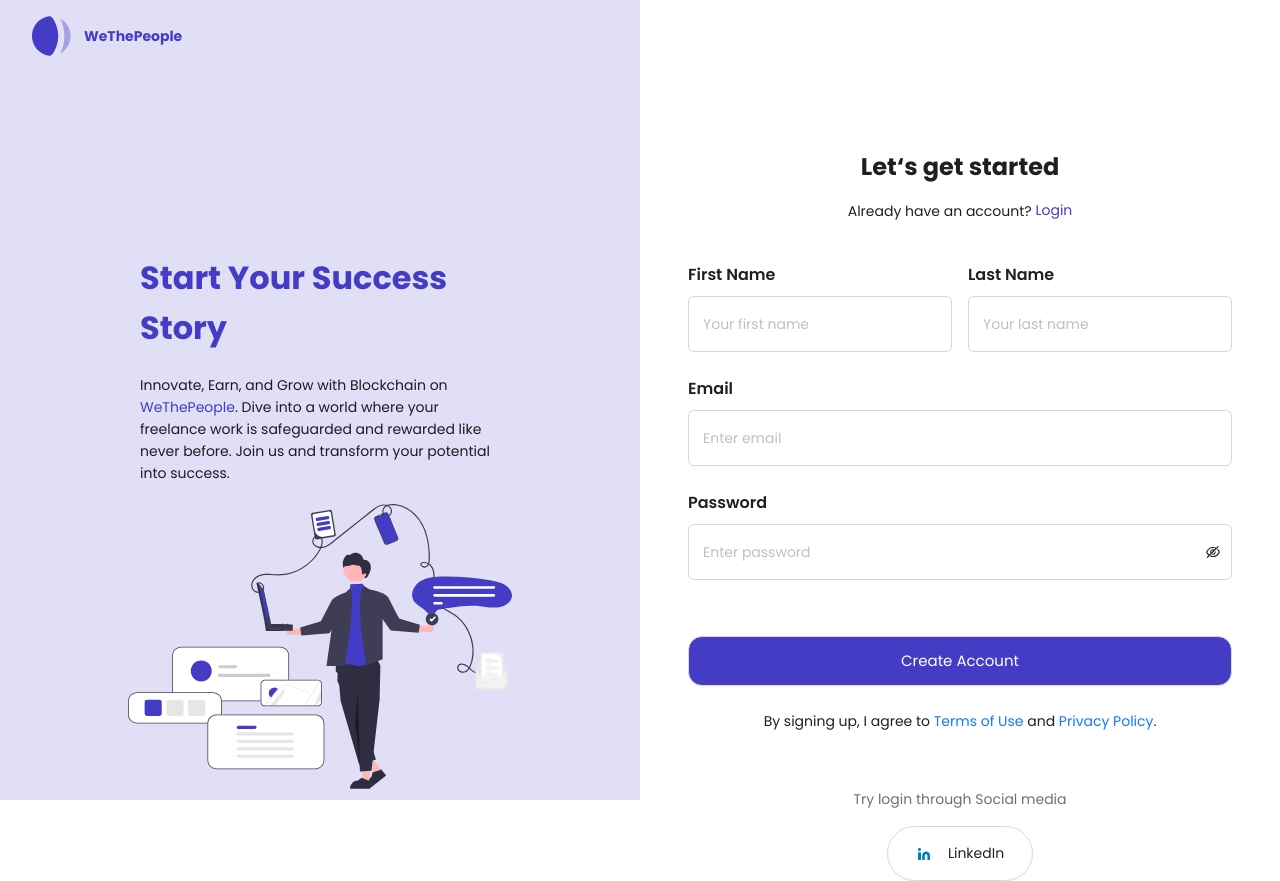
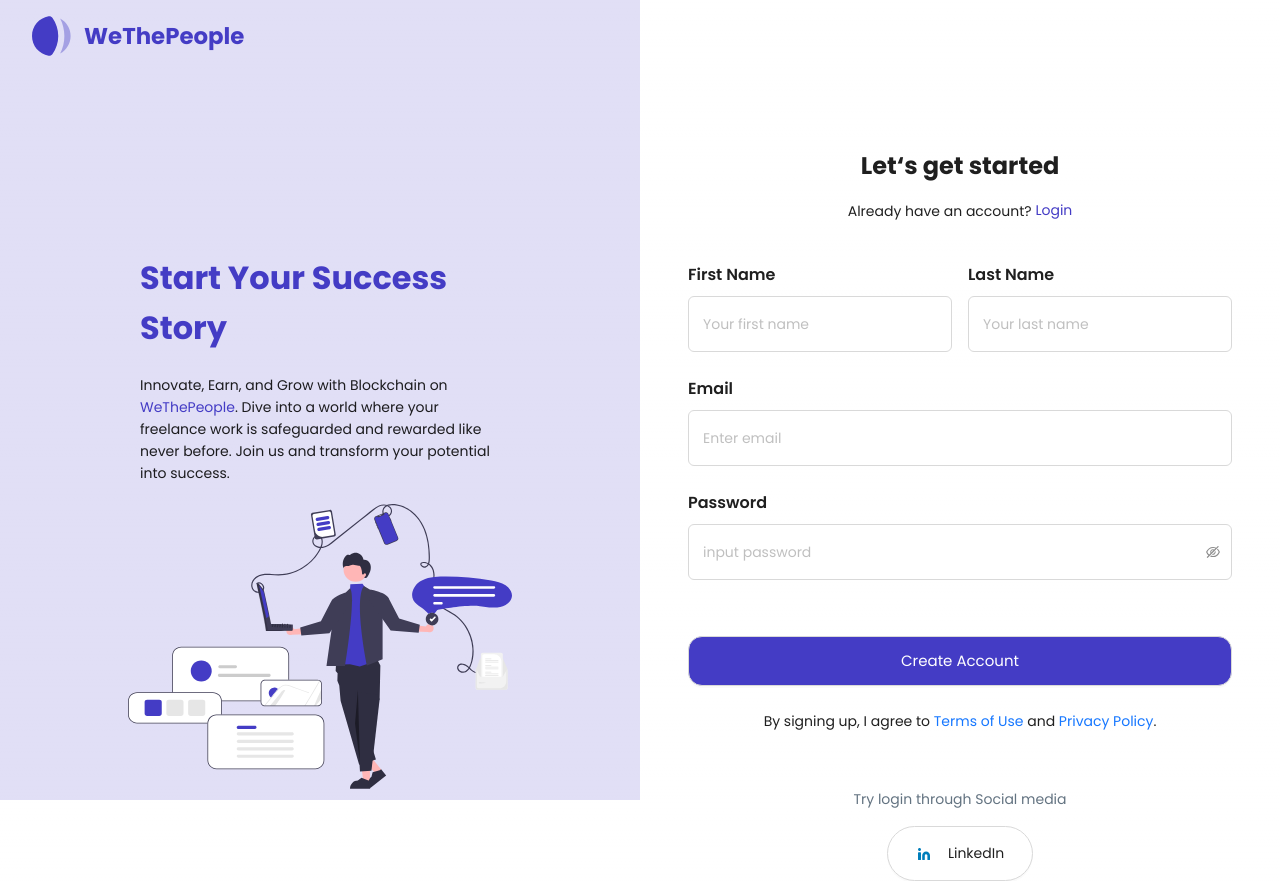
Before and after one commit to miniblaster/wtp-coin-initial, a Next.js app in the folder frontend/: page /auth/signup in a window 1280 px wide. Built offline with nearby package versions, Linux system fonts and the light colour scheme.

Commit message:
fix: Fix autofill background gray-blue into white

```diff
--- a/frontend/app/auth/(navbar)/layout.tsx
+++ b/frontend/app/auth/(navbar)/layout.tsx
@@ -1,4 +1,4 @@
-import AuthNavbar from "@/components/authNavbar";
+import AuthNavbar from "@/components/auth/authNavbar";
 import { Flex } from "antd";
 
 interface INoSidebarAuthLayoutProps {
--- a/frontend/app/auth/(sidebar)/layout.tsx
+++ b/frontend/app/auth/(sidebar)/layout.tsx
@@ -1,5 +1,6 @@
 import { Flex } from "antd";
-import RightSidebar from "@/components/authSidebar";
+import RightSidebar from "@/components/auth/authSidebar";
+import MobileRightSidebar from "@/components/auth/authSidebar/mobile";
 
 interface ISidebarAuthLayoutProps {
   children: React.ReactNode;
@@ -10,7 +11,12 @@ export default function SidebarAuthLayout({
 }: Readonly<ISidebarAuthLayoutProps>) {
   return (
     <Flex className={`lg:h-screen lg:flex block`}>
-      <RightSidebar />
+      <Flex className={`w-1/2 lg:flex hidden`}>
+        <RightSidebar />
+      </Flex>
+      <Flex className={`w-full flex lg:hidden`}>
+        <MobileRightSidebar />
+      </Flex>
       <Flex className={`lg:w-1/2 lg:flex hidden`}>{children}</Flex>
     </Flex>
   );
--- a/frontend/app/auth/(sidebar)/signin/page.tsx
+++ b/frontend/app/auth/(sidebar)/signin/page.tsx
@@ -3,6 +3,7 @@ import Image from "next/image";
 import Link from "next/link";
 import TwitterLogo from "@/public/img/auth/Twitter.svg";
 import { EyeInvisibleOutlined, EyeOutlined } from "@ant-design/icons";
+import Password from "antd/es/input/Password";
 
 export default function Signin() {
   return (
@@ -30,11 +31,10 @@ export default function Signin() {
             <Typography className="font-semibold text-[16px]/[24px]">
               Password
             </Typography>
-            <Input
+            <Password
               placeholder="Enter password"
               className={`py-4 pl-[14px]`}
-              suffix={<EyeInvisibleOutlined />}
-            ></Input>
+            />
           </Flex>
           <Link
             href={"#"}
--- a/frontend/app/auth/(sidebar)/signup/page.tsx
+++ b/frontend/app/auth/(sidebar)/signup/page.tsx
@@ -1,7 +1,10 @@
+// "use server";
+
 import Link from "next/link";
 import Image from "next/image";
 import { Flex, Typography, Input, Button } from "antd";
 import { EyeInvisibleOutlined, EyeOutlined } from "@ant-design/icons";
+import Password from "antd/es/input/Password";
 import { Poppins } from "next/font/google";
 
 import TwitterLogo from "@/public/img/auth/Twitter.svg";
@@ -23,7 +26,7 @@ export default function Signup() {
           className={`h-[74px] justify-between mb-4`}
           align="center"
         >
-          <Typography className={`font-bold text-[24px]`}>
+          <Typography className={`font-bold text-[24px]/[36px]`}>
             Let&lsquo;s get started
           </Typography>
           <Flex>
@@ -72,12 +75,10 @@ export default function Signup() {
             <Typography className={`text-[16px] font-semibold`}>
               Password
             </Typography>
-            <Input
-              type="email"
-              placeholder="Enter password"
+            <Password
+              placeholder="input password"
               className={`py-4 pl-[14px] flex justify-between`}
-              suffix={<EyeInvisibleOutlined />}
-            ></Input>
+            />
           </Flex>
         </Flex>
       </Flex>
--- /dev/null
+++ b/frontend/app/auth/splash/page.tsx
@@ -0,0 +1,16 @@
+import Image from "next/image";
+import { Flex, Typography } from "antd";
+import Logo from "@/public/img/Logomark.svg";
+
+export default function Splash() {
+  return (
+    <Flex justify="center" align="center" className="w-screen h-screen">
+      <Flex align="center" className="gap-x-[12.8px]">
+        <Image src={Logo} alt="LogoIcon" width={51.2} />
+        <Typography className="text-mainColor text-[28.8px]/[54.86px] font-bold">
+          WeThePeople
+        </Typography>
+      </Flex>
+    </Flex>
+  );
+}
--- a/frontend/app/globals.css
+++ b/frontend/app/globals.css
@@ -6,6 +6,20 @@
   --foreground-rgb: 0, 0, 0;
   --background-start-rgb: 214, 219, 220;
   --background-end-rgb: 255, 255, 255;
+
+  input:-webkit-autofill:focus {
+    background-color: #FFFFFF !important;
+    color: #555 !important;
+    -webkit-box-shadow: 0 0 0 1000px white inset !important;
+    -webkit-text-fill-color: #555555 !important;
+  }
+
+  input:-webkit-autofill {
+    background-color: #FFFFFF !important;
+    color: #555 !important;
+    -webkit-box-shadow: 0 0 0 1000px white inset !important;
+    -webkit-text-fill-color: #555555 !important;
+  }
 }
 
 @media (prefers-color-scheme: dark) {
--- a/frontend/app/layout.tsx
+++ b/frontend/app/layout.tsx
@@ -5,7 +5,7 @@ import "./globals.css";
 
 const poppins = Poppins({
   subsets: ["latin"],
-  display: "auto",
+  display: "swap",
   variable: "--font-poppins",
   weight: ["100", "200", "300", "400", "500", "600", "700", "800", "900"],
 });
@@ -28,6 +28,11 @@ export default function RootLayout({
             token: {
               fontFamily: { poppins },
             },
+            components: {
+              Input: {
+                colorFillSecondary: "red",
+              },
+            },
           }}
         >
           {children}
--- /dev/null
+++ b/frontend/components/auth/authSidebar/index.tsx
@@ -0,0 +1,37 @@
+import Image from "next/image";
+import { Flex, Typography } from "antd";
+import Logo from "@/public/img/Logomark.svg";
+import Illustration from "@/public/img/AuthSidebarIllustration.svg";
+
+export default function RightSidebar() {
+  return (
+    <>
+      <Flex className={`w-full flex-col bg-mainColor/[0.16]`}>
+        <Flex className={`px-8 py-4 items-center`}>
+          <Image src={Logo} alt="Logomark" />
+          <Typography
+            className={`ml-3 font-bold text-[22.86px]/[34.29px] text-mainColor`}
+          >
+            WeThePeople
+          </Typography>
+        </Flex>
+        <Flex className={`pt-[181px]`} vertical align={"center"}>
+          <Flex vertical className={`px-[140px] pb-5`}>
+            <Typography className={`mb-5 text-mainColor font-bold text-[32px]`}>
+              Start Your Success Story
+            </Typography>
+            <Typography className={``}>
+              Innovate, Earn, and Grow with Blockchain on{" "}
+              <span className={`text-mainColor`}>WeThePeople</span>. Dive into a
+              world where your freelance work is safeguarded and rewarded like
+              never before. Join us and transform your potential into success.
+            </Typography>
+          </Flex>
+          <Flex className={`px-32 relative`}>
+            <Image src={Illustration} alt="Illustration" className="mx-auto" />
+          </Flex>
+        </Flex>
+      </Flex>
+    </>
+  );
+}
--- a/frontend/components/authSidebar/index.tsx
+++ b/frontend/components/auth/authSidebar/mobile/index.tsx
@@ -2,18 +2,26 @@ import Image from "next/image";
 import { Flex, Typography } from "antd";
 import Logo from "@/public/img/Logomark.svg";
 import Illustration from "@/public/img/AuthSidebarIllustration.svg";
+import AuthLeftArrow from "@/public/img/auth/arrow-left-s-line.svg";
 
-export default function RightSidebar() {
+export default function MobileRightSidebar() {
   return (
     <>
-      <Flex className={`w-1/2 flex-col bg-mainColor/[0.16]`}>
-        <Flex className={`px-8 py-4 items-center`}>
-          <Image src={Logo} alt="Logomark" />
-          <Typography className={`ml-3 font-bold text-mainColor`}>
+      <Flex align="center" className={`w-full h-11 gap-x-8`}>
+        <Flex align="center" className="ml-4 w-[58px] flex justify-between">
+          <Image src={AuthLeftArrow} alt="AuthLeftArrow" width={20} />
+          <Typography className="text-[14px]/[21px] text-mainColor font-semibold">
+            Back
+          </Typography>
+        </Flex>
+        <Flex align="center" className="w-[133.6px] gap-x-[6.4px]">
+          <Image src={Logo} alt="Logo" width={25.6} />
+          <Typography className="text-mainColor text-[14.4px]/[27.43px] font-bold">
             WeThePeople
           </Typography>
         </Flex>
-        <Flex className={`pt-[181px]`} vertical align={"center"}>
+
+        {/* <Flex className={`pt-[181px]`} vertical align={"center"}>
           <Flex vertical className={`px-[140px] pb-5`}>
             <Typography className={`mb-5 text-mainColor font-bold text-[32px]`}>
               Start Your Success Story
@@ -28,7 +36,7 @@ export default function RightSidebar() {
           <Flex className={`px-32 relative`}>
             <Image src={Illustration} alt="Illustration" className="mx-auto" />
           </Flex>
-        </Flex>
+        </Flex> */}
       </Flex>
     </>
   );
```
Also changed, not shown: frontend/components/auth/authNavbar/index.tsx (renamed from frontend/components/authNavbar/index.tsx), frontend/public/img/auth/arrow-left-s-line.svg (added).
